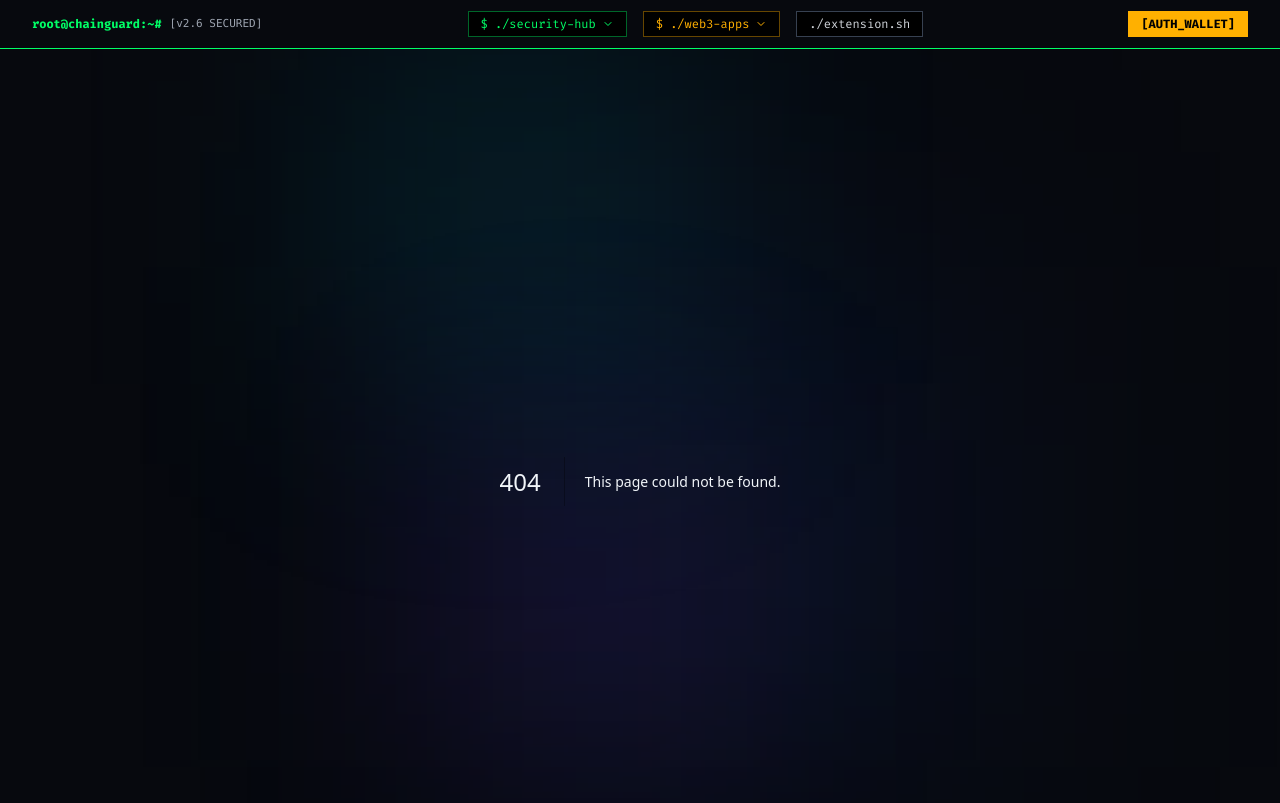
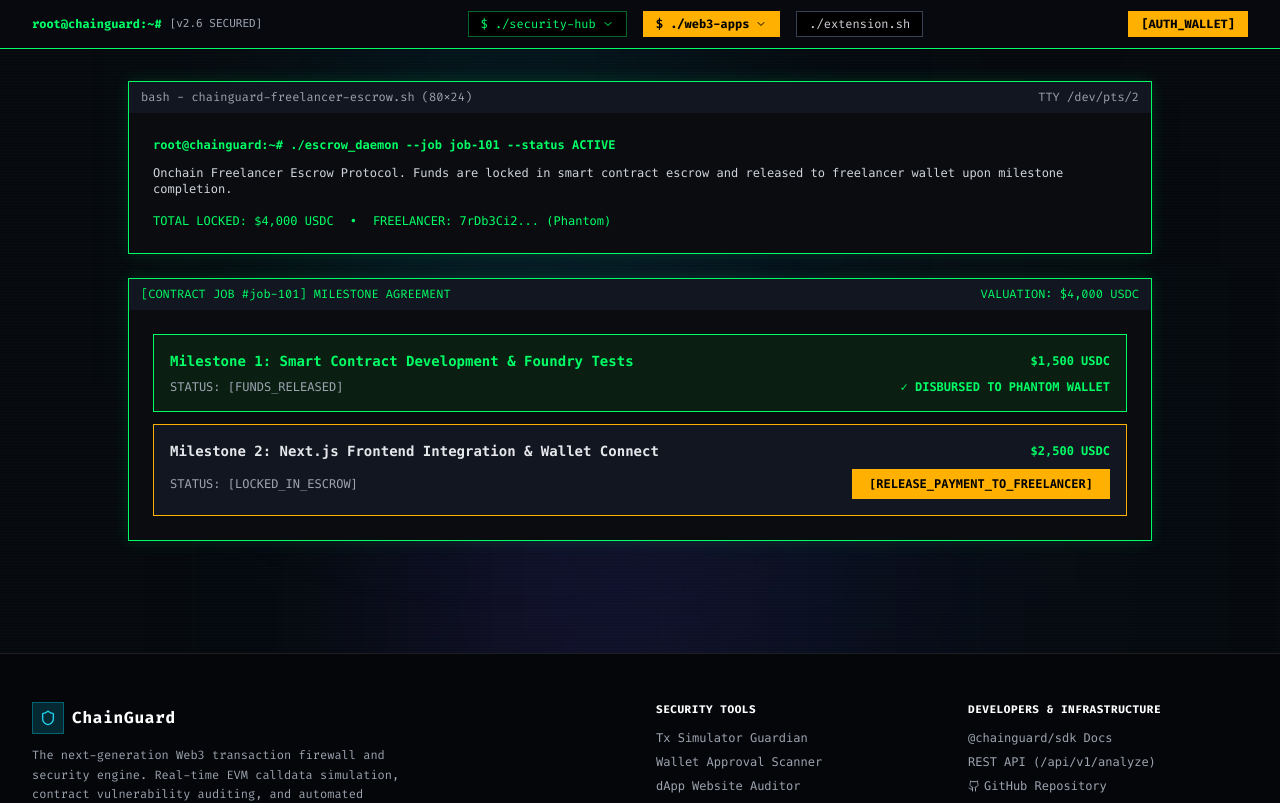
Before and after one commit to beduldul/chainguard-web3-security, a Next.js app: page /escrow in a window 1280 px wide. Before the commit this address had no page. Shown: the top 803 px of the page. Built offline with nearby package versions, Linux system fonts and the light colour scheme.

Commit message:
feat: add Onchain Freelancer Escrow module & update CLI navigation

```diff
--- /dev/null
+++ b/app/escrow/page.tsx
@@ -0,0 +1,101 @@
+'use client';
+
+import React, { useState } from 'react';
+import { MOCK_ESCROW_JOBS, EscrowJob } from '@/lib/escrowEngine';
+import { Lock, Unlock, CheckCircle2, RefreshCw, ShieldCheck, DollarSign } from 'lucide-react';
+
+export default function EscrowPage() {
+  const [jobs, setJobs] = useState<EscrowJob[]>(MOCK_ESCROW_JOBS);
+  const [releasingId, setReleasingId] = useState<string | null>(null);
+
+  const activeJob = jobs[0];
+
+  const handleReleaseMilestone = (milestoneId: string) => {
+    setReleasingId(milestoneId);
+    setTimeout(() => {
+      setJobs((prevJobs) =>
+        prevJobs.map((job) => ({
+          ...job,
+          milestones: job.milestones.map((ms) =>
+            ms.id === milestoneId ? { ...ms, status: 'RELEASED' as const } : ms
+          ),
+        }))
+      );
+      setReleasingId(null);
+    }, 1500);
+  };
+
+  return (
+    <div className="space-y-6 max-w-5xl mx-auto font-cli">
+      {/* CLI Header Terminal Box */}
+      <div className="cli-window">
+        <div className="cli-header flex items-center justify-between text-gray-400">
+          <span>bash - chainguard-freelancer-escrow.sh (80x24)</span>
+          <span>TTY /dev/pts/2</span>
+        </div>
+
+        <div className="p-6 space-y-3 font-mono text-xs">
+          <div className="text-[#00ff66] font-bold">
+            root@chainguard:~# ./escrow_daemon --job {activeJob.id} --status ACTIVE
+          </div>
+
+          <p className="text-gray-300">
+            Onchain Freelancer Escrow Protocol. Funds are locked in smart contract escrow and released to freelancer wallet upon milestone completion.
+          </p>
+
+          <div className="flex flex-wrap gap-4 text-xs font-mono text-[#00ff66] pt-1">
+            <span>TOTAL LOCKED: ${activeJob.totalUsd.toLocaleString()} {activeJob.tokenSymbol}</span>
+            <span>•</span>
+            <span>FREELANCER: {activeJob.freelancerAddress.slice(0, 8)}... (Phantom)</span>
+          </div>
+        </div>
+      </div>
+
+      {/* Active Escrow Job Milestones */}
+      <div className="cli-window">
+        <div className="cli-header text-[#00ff66] flex justify-between">
+          <span>[CONTRACT JOB #{activeJob.id}] MILESTONE AGREEMENT</span>
+          <span>VALUATION: ${activeJob.totalUsd.toLocaleString()} USDC</span>
+        </div>
+
+        <div className="p-6 space-y-4 text-xs font-mono">
+          <div className="space-y-3">
+            {activeJob.milestones.map((ms) => (
+              <div
+                key={ms.id}
+                className={`p-4 border font-mono space-y-2 ${
+                  ms.status === 'RELEASED'
+                    ? 'bg-[#0a1e12] border-[#00ff66] text-[#00ff66]'
+                    : 'bg-[#121620] border-[#ffb000] text-gray-200'
+                }`}
+              >
+                <div className="flex flex-col sm:flex-row justify-between items-start sm:items-center gap-2">
+                  <span className="font-bold text-sm">{ms.title}</span>
+                  <span className="font-bold text-[#00ff66]">${ms.amountUsd.toLocaleString()} USDC</span>
+                </div>
+
+                <div className="flex justify-between items-center text-xs">
+                  <span className="text-gray-400">
+                    STATUS: {ms.status === 'RELEASED' ? '[FUNDS_RELEASED]' : '[LOCKED_IN_ESCROW]'}
+                  </span>
+
+                  {ms.status === 'LOCKED' ? (
+                    <button
+                      onClick={() => handleReleaseMilestone(ms.id)}
+                      disabled={releasingId === ms.id}
+                      className="px-4 py-1.5 bg-[#ffb000] text-black font-bold border border-[#ffb000] hover:bg-[#e69e00] transition-all disabled:opacity-50"
+                    >
+                      {releasingId === ms.id ? '[RELEASING...]' : '[RELEASE_PAYMENT_TO_FREELANCER]'}
+                    </button>
+                  ) : (
+                    <span className="text-[#00ff66] font-bold">✓ DISBURSED TO PHANTOM WALLET</span>
+                  )}
+                </div>
+              </div>
+            ))}
+          </div>
+        </div>
+      </div>
+    </div>
+  );
+}
--- a/components/Navbar.tsx
+++ b/components/Navbar.tsx
@@ -104,6 +104,7 @@ export default function Navbar() {
   const appLinks = [
     { href: '/checkout', label: './checkout-router.sh', desc: 'Stripe for Multi-Chain Crypto' },
     { href: '/payroll', label: './crypto-payroll.sh', desc: 'Corporate Batch Disbursal Engine' },
+    { href: '/escrow', label: './freelancer-escrow.sh', desc: 'Milestone Fund Locking & Release' },
     { href: '/credit-score', label: './credit-score.sh', desc: 'Wallet Reputation & DeFi Rating' },
     { href: '/merchant', label: './merchant-portal.sh', desc: 'Embeddable Payment Widget Code' },
     { href: '/sdk-docs', label: './api-sandbox.sh', desc: 'Live REST API Testing Sandbox' },
--- /dev/null
+++ b/lib/escrowEngine.ts
@@ -0,0 +1,44 @@
+export interface EscrowMilestone {
+  id: string;
+  title: string;
+  amountUsd: number;
+  status: 'LOCKED' | 'RELEASED' | 'DISPUTED';
+  deadlineDays: number;
+}
+
+export interface EscrowJob {
+  id: string;
+  clientAddress: string;
+  freelancerAddress: string;
+  totalUsd: number;
+  tokenSymbol: string;
+  milestones: EscrowMilestone[];
+  createdAt: string;
+}
+
+export const MOCK_ESCROW_JOBS: EscrowJob[] = [
+  {
+    id: 'job-101',
+    clientAddress: '0xd8dA6BF26964aF9D7eEd9e03E53415D37aA96045',
+    freelancerAddress: '7rDb3Ci2SxS7rDjMJV39do8VR49u5M4sDihNiyjiHMK2',
+    totalUsd: 4000,
+    tokenSymbol: 'USDC',
+    createdAt: '2026-08-18',
+    milestones: [
+      {
+        id: 'ms-1',
+        title: 'Milestone 1: Smart Contract Development & Foundry Tests',
+        amountUsd: 1500,
+        status: 'RELEASED',
+        deadlineDays: 5,
+      },
+      {
+        id: 'ms-2',
+        title: 'Milestone 2: Next.js Frontend Integration & Wallet Connect',
+        amountUsd: 2500,
+        status: 'LOCKED',
+        deadlineDays: 10,
+      },
+    ],
+  },
+];
```
Also changed, not shown: 1 other file (tests, documents, lock files or other folders).
